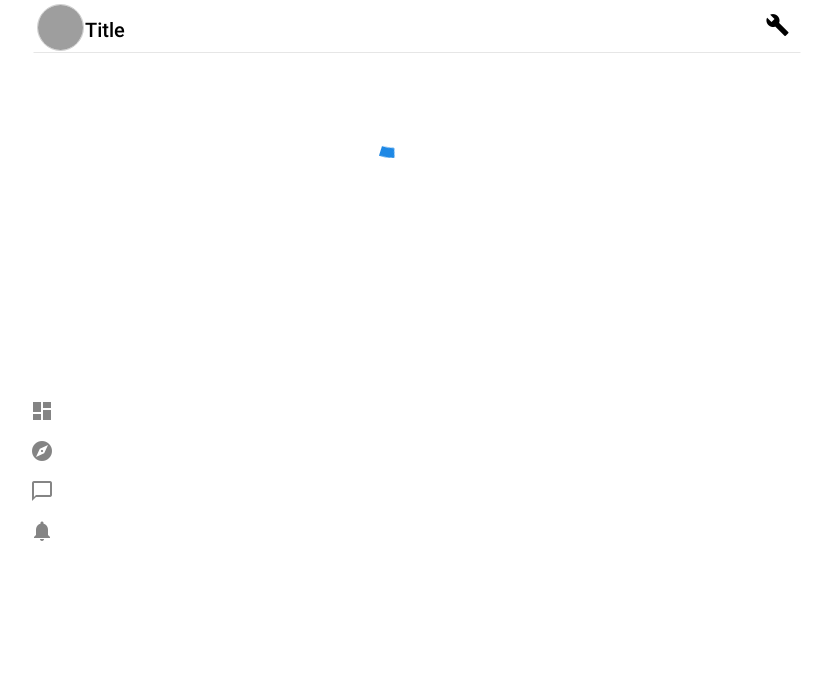
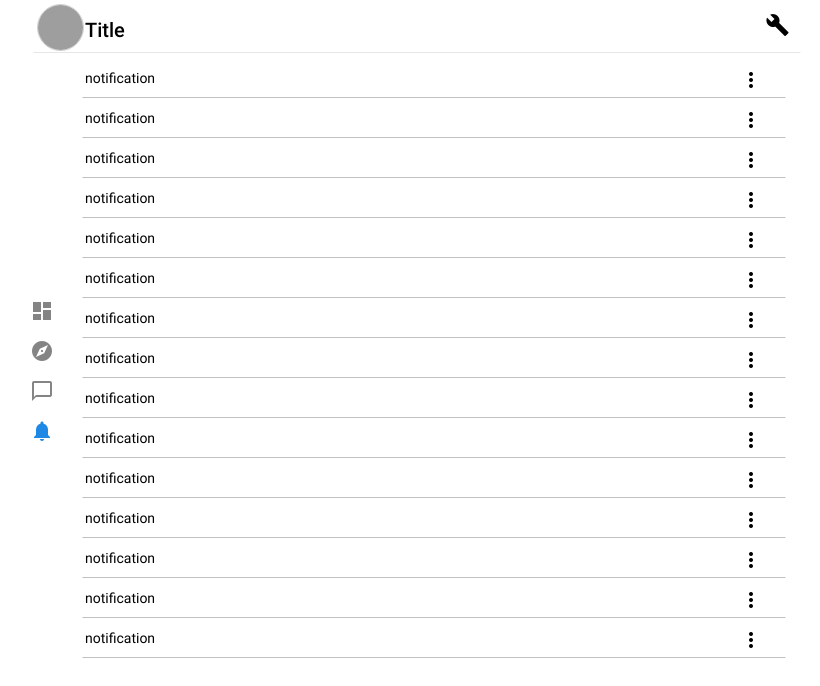
Before and after one commit to resina22/meeting, an Angular app: page /notification in a window 1280 px wide. Before the commit this address led to /. Shown: the top 686 px of the page, without its empty margins (246-1066 px from the left). Built offline with nearby package versions, Linux system fonts and the light colour scheme; grey boxes are pictures that could not be loaded.

Commit message:
Created notification component

```diff
--- a/src/app/app.module.ts
+++ b/src/app/app.module.ts
@@ -6,6 +6,7 @@ import { MatProgressSpinnerModule } from '@angular/material/progress-spinner';
 import { ServiceWorkerModule } from '@angular/service-worker';
 import { FlexLayoutModule } from '@angular/flex-layout';
 
+import { NotificationModule } from './notification/notification.module';
 import { environment } from '../environments/environment';
 import { AppRoutingModule } from './app-routing.module';
 import { LayoutModule } from './layout/layout.module';
@@ -26,6 +27,7 @@ import { AppComponent } from './app.component';
     BrowserModule,
     AppRoutingModule,
     FlexLayoutModule,
+    NotificationModule,
     BrowserAnimationsModule,
     MatProgressSpinnerModule,
     ServiceWorkerModule.register('ngsw-worker.js', { enabled: environment.production })
--- /dev/null
+++ b/src/app/notification/notification-routing.module.ts
@@ -0,0 +1,23 @@
+import { NgModule } from '@angular/core';
+import { RouterModule, Routes } from '@angular/router';
+
+import { NotificationComponent } from './notification.component';
+
+const NOTIFICATION_ROUTES: Routes = [
+  {
+    path: 'notification',
+    component: NotificationComponent,
+    data: {title: 'Notificações'}
+  }
+];
+
+@NgModule({
+  imports: [
+    RouterModule.forChild(NOTIFICATION_ROUTES)
+  ],
+  exports: [
+    RouterModule
+  ],
+})
+
+export class NotificationRoutingModule {}
--- /dev/null
+++ b/src/app/notification/notification.component.html
@@ -0,0 +1,32 @@
+<div
+  fxLayout="row wrap"
+  class="container"
+>
+  <div
+    fxFlex="100%"
+    fxFlexFill
+    class="notification"
+    *ngFor="let notification of notifications"
+  >
+    <div
+      fxLayout="start center"
+      fxFlex="95%"
+    >
+      <span fxFlexAlign="center">notification</span>
+    </div>
+
+    <div fxFlex="5%">
+      <button
+        [matMenuTriggerFor]="opcoes"
+        mat-icon-button
+        aria-label="Opções"
+      >
+        <mat-icon>more_vert</mat-icon>
+      </button>
+      <mat-menu #opcoes="matMenu">
+        <button mat-menu-item>Remover</button>
+        <button mat-menu-item>Visualizar</button>
+      </mat-menu>
+    </div>
+  </div>
+</div>
--- /dev/null
+++ b/src/app/notification/notification.component.scss
@@ -0,0 +1,18 @@
+.container {
+  overflow: auto;
+  height: 98%;
+}
+
+.notification {
+  box-sizing: content-box;
+  padding: 0 20px 0 2px;
+  border-style: solid;
+  border-width: 1px;
+  border-color: transparent transparent rgba(132, 132, 132, 0.5) transparent;
+  height: 40px !important;
+  display: block;
+}
+
+.notification:hover {
+  background-color: rgba(132, 132, 132, 0.05);
+}
--- /dev/null
+++ b/src/app/notification/notification.component.ts
@@ -0,0 +1,15 @@
+import { Component, OnInit } from '@angular/core';
+
+@Component({
+  selector: 'app-notification',
+  templateUrl: './notification.component.html',
+  styleUrls: ['./notification.component.scss']
+})
+export class NotificationComponent implements OnInit {
+  notifications = Array(100).fill('');
+  constructor() { }
+
+  ngOnInit(): void {
+  }
+
+}
```
Also changed, not shown: src/app/notification/notification.module.ts (added, +25 -0 lines), 1 other file (tests, documents, lock files or other folders).
